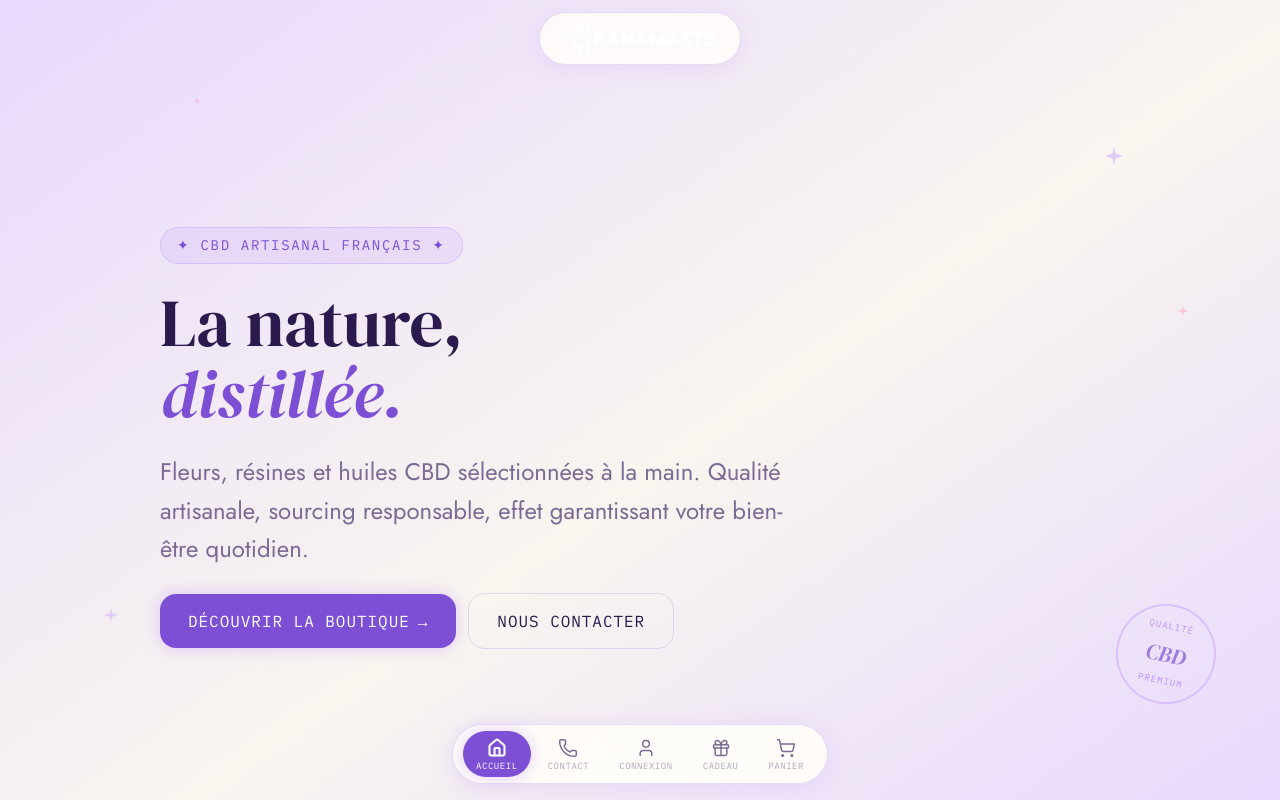
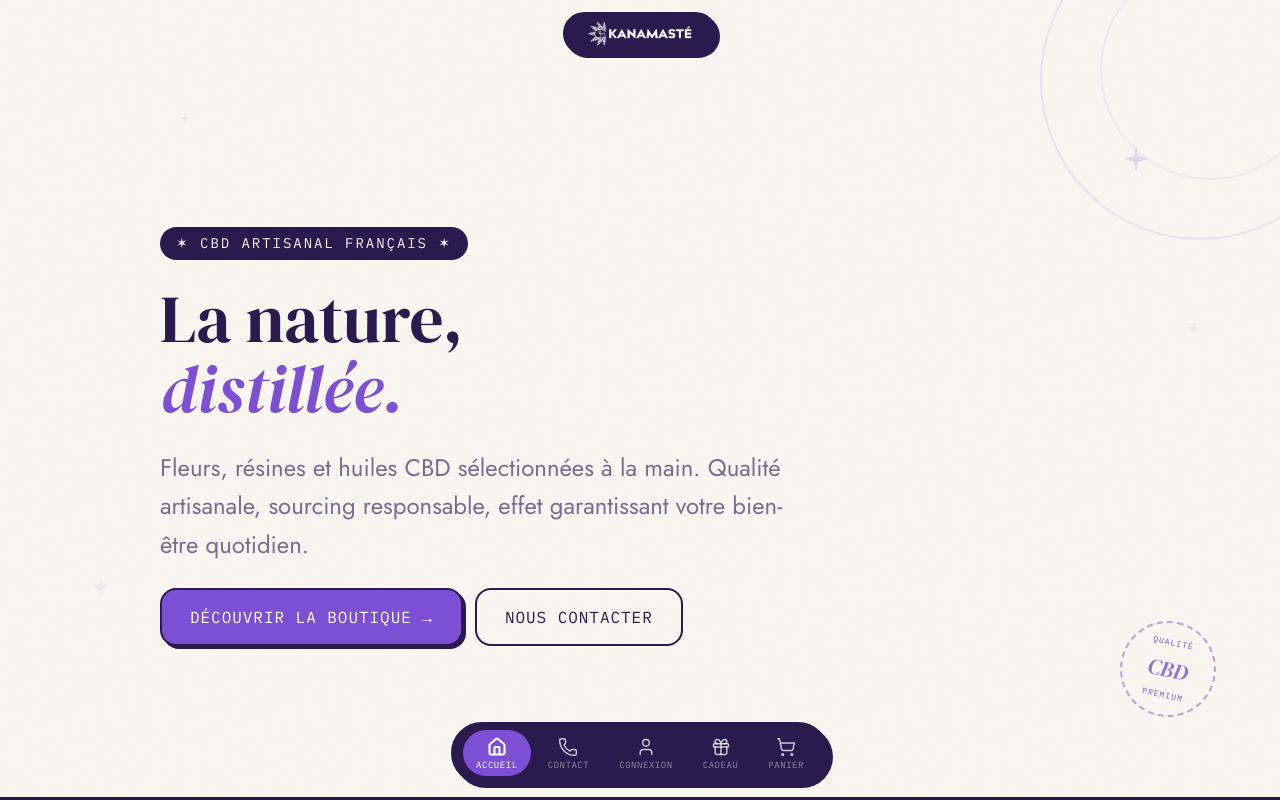
Before and after one commit to nxtex/kanamaste, a Next.js app: page / in a window 1280 px wide. Shown: the top 800 px of the page. Built offline with nearby package versions, Linux system fonts and the light colour scheme.

Commit message:
fix: dark pill nav background for white logo, remove all hero/section gradients

```diff
--- a/app/page.tsx
+++ b/app/page.tsx
@@ -7,12 +7,16 @@ export default function Home() {
     <>
       <FloatingNav />
       <main>
-        {/* HERO SECTION */}
+
+        {/* ── HERO ──
+            Flat cream background + retro dot-grid pattern.
+            NO gradient — the grid lines + grain texture create all the texture. */}
         <section
           className="retro-grain retro-grid-bg"
           style={{
             minHeight: '100dvh',
-            background: 'linear-gradient(145deg, var(--color-surface-lavande) 0%, var(--color-bg) 55%, var(--color-surface-lavande) 100%)',
+            /* Flat warm cream — no gradient */
+            background: 'var(--color-bg)',
             position: 'relative',
             overflow: 'hidden',
             display: 'flex',
@@ -20,20 +24,53 @@ export default function Home() {
             alignItems: 'center',
             justifyContent: 'center',
             padding: 'calc(var(--space-16) + 60px) var(--space-4) var(--space-12)',
+            /* Hard retro bottom border */
+            borderBottom: '3px solid var(--color-text)',
           }}
         >
-          {/* Sparkle decorations */}
+          {/* Four-pointed star decorations — retro stamp style */}
           <div aria-hidden style={{ position: 'absolute', inset: 0, overflow: 'hidden', pointerEvents: 'none' }}>
-            <svg style={{ position: 'absolute', top: '18%', right: '12%', opacity: 0.4 }} width="24" height="24" viewBox="0 0 24 24"><path d="M12 2L13.5 9.5L21 12L13.5 14.5L12 22L10.5 14.5L3 12L10.5 9.5Z" fill="#BD90FD"/></svg>
-            <svg style={{ position: 'absolute', top: '38%', right: '7%', opacity: 0.3 }} width="14" height="14" viewBox="0 0 24 24"><path d="M12 2L13.5 9.5L21 12L13.5 14.5L12 22L10.5 14.5L3 12L10.5 9.5Z" fill="#FF6B9D"/></svg>
-            <svg style={{ position: 'absolute', bottom: '22%', left: '8%', opacity: 0.35 }} width="18" height="18" viewBox="0 0 24 24"><path d="M12 2L13.5 9.5L21 12L13.5 14.5L12 22L10.5 14.5L3 12L10.5 9.5Z" fill="#BD90FD"/></svg>
-            <svg style={{ position: 'absolute', top: '12%', left: '15%', opacity: 0.25 }} width="10" height="10" viewBox="0 0 24 24"><path d="M12 2L13.5 9.5L21 12L13.5 14.5L12 22L10.5 14.5L3 12L10.5 9.5Z" fill="#FF6B9D"/></svg>
+            <svg style={{ position: 'absolute', top: '18%', right: '10%', opacity: 0.18 }} width="32" height="32" viewBox="0 0 24 24">
+              <path d="M12 2L13.5 9.5L21 12L13.5 14.5L12 22L10.5 14.5L3 12L10.5 9.5Z" fill="var(--color-primary)"/>
+            </svg>
+            <svg style={{ position: 'absolute', top: '40%', right: '6%', opacity: 0.12 }} width="18" height="18" viewBox="0 0 24 24">
+              <path d="M12 2L13.5 9.5L21 12L13.5 14.5L12 22L10.5 14.5L3 12L10.5 9.5Z" fill="var(--color-rose)"/>
+            </svg>
+            <svg style={{ position: 'absolute', bottom: '25%', left: '7%', opacity: 0.14 }} width="22" height="22" viewBox="0 0 24 24">
+              <path d="M12 2L13.5 9.5L21 12L13.5 14.5L12 22L10.5 14.5L3 12L10.5 9.5Z" fill="var(--color-lavande)"/>
+            </svg>
+            <svg style={{ position: 'absolute', top: '14%', left: '14%', opacity: 0.10 }} width="12" height="12" viewBox="0 0 24 24">
+              <path d="M12 2L13.5 9.5L21 12L13.5 14.5L12 22L10.5 14.5L3 12L10.5 9.5Z" fill="var(--color-primary)"/>
+            </svg>
+            {/* Large retro circle accent — top right corner */}
+            <div style={{
+              position: 'absolute',
+              top: -80,
+              right: -80,
+              width: 320,
+              height: 320,
+              borderRadius: '50%',
+              border: '2px solid rgba(124,79,212,0.12)',
+              pointerEvents: 'none',
+            }} />
+            <div style={{
+              position: 'absolute',
+              top: -40,
+              right: -40,
+              width: 220,
+              height: 220,
+              borderRadius: '50%',
+              border: '2px solid rgba(124,79,212,0.08)',
+              pointerEvents: 'none',
+            }} />
           </div>
 
           {/* Hero content */}
           <div style={{ position: 'relative', zIndex: 1, maxWidth: 'var(--content-default)', width: '100%', margin: '0 auto', display: 'flex', flexDirection: 'column', gap: 'var(--space-6)' }}>
-            <div style={{ display: 'inline-flex', alignItems: 'center', gap: 'var(--space-2)', background: 'rgba(189,144,253,0.15)', border: '1px solid rgba(189,144,253,0.35)', borderRadius: 'var(--radius-full)', padding: '6px 16px', width: 'fit-content' }}>
-              <span style={{ fontFamily: 'var(--font-mono)', fontSize: 'var(--text-xs)', color: 'var(--color-primary)', letterSpacing: '0.12em', textTransform: 'uppercase' }}>✦ CBD Artisanal Français ✦</span>
+
+            {/* Retro label badge */}
+            <div style={{ display: 'inline-flex', alignItems: 'center', gap: 'var(--space-2)', background: 'var(--color-text)', borderRadius: 'var(--radius-full)', padding: '5px 16px', width: 'fit-content' }}>
+              <span style={{ fontFamily: 'var(--font-mono)', fontSize: 'var(--text-xs)', color: 'var(--color-bg)', letterSpacing: '0.14em', textTransform: 'uppercase' }}>✶ CBD Artisanal Français ✶</span>
             </div>
 
             <h1 style={{ fontFamily: 'var(--font-display)', fontSize: 'var(--text-3xl)', fontWeight: 400, color: 'var(--color-text)', lineHeight: 1.05 }}>
@@ -52,41 +89,42 @@ export default function Home() {
                 background: 'var(--color-primary)', color: '#fff',
                 padding: '14px 28px', borderRadius: 'var(--radius-lg)', textDecoration: 'none',
                 display: 'inline-flex', alignItems: 'center', gap: 'var(--space-2)', whiteSpace: 'nowrap',
-                boxShadow: 'var(--glow-cta)',
+                border: '2px solid var(--color-text)',
+                boxShadow: '3px 3px 0 var(--color-text)',
               }}>
-                Découvrir la boutique <span aria-hidden>→</span>
+                Découvrir la boutique →
               </Link>
               <Link href="/contact" style={{
                 fontFamily: 'var(--font-mono)', fontSize: 'var(--text-sm)', letterSpacing: '0.06em', textTransform: 'uppercase',
                 background: 'transparent', color: 'var(--color-text)',
                 padding: '14px 28px', borderRadius: 'var(--radius-lg)', textDecoration: 'none',
-                border: '1.5px solid var(--color-border)', whiteSpace: 'nowrap',
+                border: '2px solid var(--color-text)', whiteSpace: 'nowrap',
               }}>
                 Nous contacter
               </Link>
             </div>
           </div>
 
-          {/* Hero stamp */}
-          <div aria-hidden style={{ position: 'absolute', bottom: '12%', right: '5%', width: 100, height: 100, borderRadius: '50%', border: '2px solid rgba(189,144,253,0.4)', display: 'flex', flexDirection: 'column', alignItems: 'center', justifyContent: 'center', gap: 2, transform: 'rotate(12deg)' }}>
-            <span style={{ fontFamily: 'var(--font-mono)', fontSize: 9, color: 'var(--color-lavande)', letterSpacing: '0.12em', textTransform: 'uppercase' }}>Qualité</span>
-            <span style={{ fontFamily: 'var(--font-display)', fontSize: 22, fontStyle: 'italic', color: 'var(--color-primary)', opacity: 0.7 }}>CBD</span>
-            <span style={{ fontFamily: 'var(--font-mono)', fontSize: 9, color: 'var(--color-lavande)', letterSpacing: '0.12em', textTransform: 'uppercase' }}>Premium</span>
+          {/* Retro quality stamp — bottom right */}
+          <div aria-hidden style={{ position: 'absolute', bottom: '10%', right: '5%', width: 96, height: 96, borderRadius: '50%', border: '2px dashed rgba(124,79,212,0.5)', display: 'flex', flexDirection: 'column', alignItems: 'center', justifyContent: 'center', gap: 2, transform: 'rotate(12deg)' }}>
+            <span style={{ fontFamily: 'var(--font-mono)', fontSize: 8, color: 'var(--color-primary)', letterSpacing: '0.14em', textTransform: 'uppercase' }}>Qualité</span>
+            <span style={{ fontFamily: 'var(--font-display)', fontSize: 22, fontStyle: 'italic', color: 'var(--color-primary)', opacity: 0.8 }}>CBD</span>
+            <span style={{ fontFamily: 'var(--font-mono)', fontSize: 8, color: 'var(--color-primary)', letterSpacing: '0.14em', textTransform: 'uppercase' }}>Premium</span>
           </div>
         </section>
 
         {/* VALUES BAND */}
-        <section style={{ background: 'var(--color-primary)', padding: 'var(--space-4) var(--space-4)', overflow: 'hidden' }}>
+        <section style={{ background: 'var(--color-surface-dark)', borderBottom: '3px solid var(--color-text)', padding: 'var(--space-4) var(--space-4)', overflow: 'hidden' }}>
           <div style={{ display: 'flex', gap: 'var(--space-8)', alignItems: 'center', flexWrap: 'wrap', justifyContent: 'center', maxWidth: 'var(--content-wide)', margin: '0 auto' }}>
             {[
-              { icon: '✦', label: 'Naturel & Biologique' },
+              { icon: '✶', label: 'Naturel & Biologique' },
               { icon: '◆', label: 'Sans THC' },
               { icon: '★', label: 'Livraison Rapide' },
               { icon: '♟', label: 'Test Laboratoire' },
               { icon: '▲', label: 'Sourcing Responsable' },
             ].map((item) => (
-              <span key={item.label} style={{ fontFamily: 'var(--font-mono)', fontSize: 'var(--text-xs)', letterSpacing: '0.1em', textTransform: 'uppercase', color: '#fff', display: 'flex', alignItems: 'center', gap: 'var(--space-2)', whiteSpace: 'nowrap' }}>
-                <span style={{ fontSize: 16, opacity: 0.7 }}>{item.icon}</span>
+              <span key={item.label} style={{ fontFamily: 'var(--font-mono)', fontSize: 'var(--text-xs)', letterSpacing: '0.1em', textTransform: 'uppercase', color: 'rgba(255,255,255,0.85)', display: 'flex', alignItems: 'center', gap: 'var(--space-2)', whiteSpace: 'nowrap' }}>
+                <span style={{ fontSize: 16, opacity: 0.7, color: 'var(--color-lavande)' }}>{item.icon}</span>
                 {item.label}
               </span>
             ))}
@@ -96,7 +134,7 @@ export default function Home() {
         {/* FEATURED PRODUCTS */}
         <section className="fade-in" style={{ padding: 'clamp(var(--space-12), 8vw, var(--space-20)) var(--space-4)', maxWidth: 'var(--content-wide)', margin: '0 auto' }}>
           <div style={{ marginBottom: 'var(--space-10)', display: 'flex', flexDirection: 'column', gap: 'var(--space-3)' }}>
-            <span style={{ fontFamily: 'var(--font-mono)', fontSize: 'var(--text-xs)', color: 'var(--color-primary)', letterSpacing: '0.16em', textTransform: 'uppercase' }}>✦ Collection</span>
+            <span style={{ fontFamily: 'var(--font-mono)', fontSize: 'var(--text-xs)', color: 'var(--color-primary)', letterSpacing: '0.16em', textTransform: 'uppercase' }}>✶ Collection</span>
             <h2 style={{ fontFamily: 'var(--font-display)', fontSize: 'var(--text-2xl)', fontWeight: 400, color: 'var(--color-text)', lineHeight: 1.1 }}>
               Nos <em style={{ fontStyle: 'italic', color: 'var(--color-primary)' }}>sélections</em>
             </h2>
@@ -117,18 +155,19 @@ export default function Home() {
               background: 'var(--color-primary)', color: '#fff',
               padding: '14px 36px', borderRadius: 'var(--radius-lg)', textDecoration: 'none',
               display: 'inline-flex', alignItems: 'center', gap: 'var(--space-2)',
-              boxShadow: 'var(--glow-cta)',
+              border: '2px solid var(--color-text)',
+              boxShadow: '3px 3px 0 var(--color-text)',
             }}>
-              Voir toute la boutique <span aria-hidden>→</span>
+              Voir toute la boutique →
             </Link>
           </div>
         </section>
 
-        {/* WHY KANAMASTE */}
-        <section className="fade-in" style={{ background: 'linear-gradient(160deg, var(--color-surface-lavande) 0%, var(--color-bg) 60%)', padding: 'clamp(var(--space-12), 7vw, var(--space-20)) var(--space-4)' }}>
+        {/* WHY KANAMASTE — flat surface-offset, no gradient */}
+        <section className="fade-in retro-grain" style={{ background: 'var(--color-surface-offset)', borderTop: '2px solid var(--color-border)', borderBottom: '2px solid var(--color-border)', padding: 'clamp(var(--space-12), 7vw, var(--space-20)) var(--space-4)' }}>
           <div style={{ maxWidth: 'var(--content-default)', margin: '0 auto', display: 'flex', flexDirection: 'column', gap: 'var(--space-10)' }}>
             <div style={{ textAlign: 'center' }}>
-              <span style={{ fontFamily: 'var(--font-mono)', fontSize: 'var(--text-xs)', color: 'var(--color-primary)', letterSpacing: '0.16em', textTransform: 'uppercase' }}>✦ Pourquoi nous ✦</span>
+              <span style={{ fontFamily: 'var(--font-mono)', fontSize: 'var(--text-xs)', color: 'var(--color-primary)', letterSpacing: '0.16em', textTransform: 'uppercase' }}>✶ Pourquoi nous ✶</span>
               <h2 style={{ fontFamily: 'var(--font-display)', fontSize: 'var(--text-2xl)', fontWeight: 400, marginTop: 'var(--space-3)', color: 'var(--color-text)' }}>
                 L&apos;artisanat<br /><em style={{ fontStyle: 'italic', color: 'var(--color-primary)' }}>au service du bien-être</em>
               </h2>
@@ -140,7 +179,7 @@ export default function Home() {
                 { num: '03', title: 'Discrétion garantie', text: 'Emballage neutre, expédition rapide depuis la France, livraison en 24–48h.' },
                 { num: '04', title: 'Expertise botanique', text: 'Notre équipe sélectionne chaque arôme et profil de terpènes pour un effet optimal.' },
               ].map((card) => (
-                <div key={card.num} style={{ background: 'var(--color-surface)', border: '1px solid var(--color-border)', borderRadius: 'var(--radius-xl)', padding: 'var(--space-6)', display: 'flex', flexDirection: 'column', gap: 'var(--space-3)', boxShadow: 'var(--shadow-md)' }}>
+                <div key={card.num} style={{ background: 'var(--color-surface)', border: '2px solid var(--color-text)', borderRadius: 'var(--radius-xl)', padding: 'var(--space-6)', display: 'flex', flexDirection: 'column', gap: 'var(--space-3)', boxShadow: '3px 3px 0 var(--color-text)' }}>
                   <span style={{ fontFamily: 'var(--font-mono)', fontSize: 'var(--text-2xl)', fontWeight: 500, color: 'var(--color-lavande)', lineHeight: 1 }}>{card.num}</span>
                   <h3 style={{ fontFamily: 'var(--font-display)', fontSize: 'var(--text-lg)', fontWeight: 400 }}>{card.title}</h3>
                   <p style={{ fontSize: 'var(--text-base)', color: 'var(--color-text-muted)', lineHeight: 1.6 }}>{card.text}</p>
@@ -150,13 +189,12 @@ export default function Home() {
           </div>
         </section>
 
-        {/* CTA BANNER */}
-        <section className="retro-grain" style={{ background: 'var(--color-surface-dark)', padding: 'clamp(var(--space-12), 8vw, var(--space-20)) var(--space-4)', textAlign: 'center' }}>
+        {/* CTA BANNER — flat dark, no gradient */}
+        <section className="retro-grain" style={{ background: 'var(--color-surface-dark)', borderTop: '3px solid var(--color-text)', padding: 'clamp(var(--space-12), 8vw, var(--space-20)) var(--space-4)', textAlign: 'center' }}>
           <div style={{ maxWidth: 'var(--content-narrow)', margin: '0 auto', display: 'flex', flexDirection: 'column', gap: 'var(--space-6)', alignItems: 'center', position: 'relative', zIndex: 1 }}>
-            {/* sparkles on dark */}
-            <svg aria-hidden style={{ position: 'absolute', top: '10%', right: '8%', opacity: 0.3 }} width="18" height="18" viewBox="0 0 24 24"><path d="M12 2L13.5 9.5L21 12L13.5 14.5L12 22L10.5 14.5L3 12L10.5 9.5Z" fill="#BD90FD"/></svg>
-            <svg aria-hidden style={{ position: 'absolute', bottom: '15%', left: '6%', opacity: 0.25 }} width="12" height="12" viewBox="0 0 24 24"><path d="M12 2L13.5 9.5L21 12L13.5 14.5L12 22L10.5 14.5L3 12L10.5 9.5Z" fill="#FF6B9D"/></svg>
-            <span style={{ fontFamily: 'var(--font-mono)', fontSize: 'var(--text-xs)', color: 'var(--color-lavande)', letterSpacing: '0.2em', textTransform: 'uppercase' }}>✦ Offre de bienvenue ✦</span>
+            <svg aria-hidden style={{ position: 'absolute', top: '10%', right: '8%', opacity: 0.25 }} width="18" height="18" viewBox="0 0 24 24"><path d="M12 2L13.5 9.5L21 12L13.5 14.5L12 22L10.5 14.5L3 12L10.5 9.5Z" fill="#BD90FD"/></svg>
+            <svg aria-hidden style={{ position: 'absolute', bottom: '15%', left: '6%', opacity: 0.2 }} width="12" height="12" viewBox="0 0 24 24"><path d="M12 2L13.5 9.5L21 12L13.5 14.5L12 22L10.5 14.5L3 12L10.5 9.5Z" fill="#FF6B9D"/></svg>
+            <span style={{ fontFamily: 'var(--font-mono)', fontSize: 'var(--text-xs)', color: 'var(--color-lavande)', letterSpacing: '0.2em', textTransform: 'uppercase' }}>✶ Offre de bienvenue ✶</span>
             <h2 style={{ fontFamily: 'var(--font-display)', fontSize: 'var(--text-2xl)', fontWeight: 400, color: 'var(--color-text-inverse)', lineHeight: 1.1 }}>
               &minus;15% sur votre<br />
               <em style={{ color: 'var(--color-lavande)', fontStyle: 'italic' }}>première commande</em>
@@ -168,7 +206,8 @@ export default function Home() {
               fontFamily: 'var(--font-mono)', fontSize: 'var(--text-sm)', letterSpacing: '0.1em', textTransform: 'uppercase',
               background: 'var(--color-lavande)', color: '#2A1A4E',
               padding: '14px 32px', borderRadius: 'var(--radius-lg)', textDecoration: 'none',
-              boxShadow: 'var(--glow-cta)',
+              border: '2px solid var(--color-lavande)',
+              boxShadow: '3px 3px 0 rgba(255,255,255,0.25)',
             }}>
               Créer mon compte
             </Link>
@@ -176,11 +215,11 @@ export default function Home() {
         </section>
 
         {/* FOOTER */}
-        <footer style={{ background: 'var(--color-surface-offset)', borderTop: '1px solid var(--color-border)', padding: 'var(--space-8) var(--space-4)' }}>
+        <footer style={{ background: 'var(--color-surface-offset)', borderTop: '2px solid var(--color-border)', padding: 'var(--space-8) var(--space-4)' }}>
           <div style={{ maxWidth: 'var(--content-wide)', margin: '0 auto', display: 'flex', flexWrap: 'wrap', gap: 'var(--space-4)', justifyContent: 'space-between', alignItems: 'center' }}>
             <span style={{ fontFamily: 'var(--font-display)', fontStyle: 'italic', fontSize: 'var(--text-lg)', color: 'var(--color-primary)', fontWeight: 400 }}>Kanamaste</span>
             <p style={{ fontSize: 'var(--text-xs)', color: 'var(--color-text-faint)', fontFamily: 'var(--font-mono)', letterSpacing: '0.06em' }}>
-              © {new Date().getFullYear()} Kanamaste. Produits légaux ≤ 0.3% THC. Réservé aux adultes.
+              &copy; {new Date().getFullYear()} Kanamaste. Produits légaux ≤ 0.3% THC. Réservé aux adultes.
             </p>
             <nav style={{ display: 'flex', gap: 'var(--space-4)' }} aria-label="Liens footer">
               {['CGV', 'Mentions légales', 'Contact'].map(link => (
--- a/components/FloatingNav.tsx
+++ b/components/FloatingNav.tsx
@@ -44,8 +44,19 @@ export default function FloatingNav() {
       <CartModal open={cartOpen} onClose={() => setCartOpen(false)} />
       <GiftsModal open={giftsOpen} onClose={() => setGiftsOpen(false)} />
 
-      {/* ── FIXED LOGO — top center */}
-      <div style={{ position: 'fixed', top: 'var(--space-3)', left: 0, right: 0, display: 'flex', justifyContent: 'center', zIndex: 60, pointerEvents: 'none' }}>
+      {/* ── LOGO — fixed top-centre, dark pill so white logo is visible */}
+      <div
+        style={{
+          position: 'fixed',
+          top: 'var(--space-3)',
+          left: 0,
+          right: 0,
+          display: 'flex',
+          justifyContent: 'center',
+          zIndex: 60,
+          pointerEvents: 'none',
+        }}
+      >
         <Link
           href="/"
           aria-label="Kanamaste — Accueil"
@@ -53,27 +64,38 @@ export default function FloatingNav() {
             pointerEvents: 'auto',
             display: 'inline-flex',
             alignItems: 'center',
+            justifyContent: 'center',
             textDecoration: 'none',
-            background: 'rgba(255,253,249,0.85)',
-            border: '1.5px solid var(--color-border)',
+            background: 'var(--color-surface-dark)',
+            border: '2px solid var(--color-text)',
             borderRadius: 'var(--radius-full)',
             padding: '6px 20px',
-            boxShadow: '0 4px 20px rgba(189,144,253,0.18)',
-            backdropFilter: 'blur(12px)',
+            boxShadow: '3px 3px 0 var(--color-text)',
           }}
         >
-          <Image src="/logo1.png" alt="Kanamaste" width={160} height={56} priority className="logo-img" style={{ objectFit: 'contain', display: 'block' }} />
+          <Image
+            src="/logo1.png"
+            alt="Kanamaste"
+            width={110}
+            height={44}
+            priority
+            style={{ objectFit: 'contain' }}
+          />
         </Link>
       </div>
 
-      <style>{`
-        .logo-img { width: 110px; height: auto; }
-        @media (min-width: 768px) { .logo-img { width: 160px; } }
-      `}</style>
-
       {/* ── FLOATING BOTTOM NAV */}
       <div
-        style={{ position: 'fixed', bottom: 'var(--space-4)', left: 0, right: 0, display: 'flex', justifyContent: 'center', zIndex: 50, pointerEvents: 'none' }}
+        style={{
+          position: 'fixed',
+          bottom: 'var(--space-4)',
+          left: 0,
+          right: 0,
+          display: 'flex',
+          justifyContent: 'center',
+          zIndex: 50,
+          pointerEvents: 'none',
+        }}
         aria-label="Navigation principale"
       >
         <AnimatePresence>
@@ -85,15 +107,16 @@ export default function FloatingNav() {
               exit={{ y: 100, opacity: 0 }}
               transition={{ type: 'spring', stiffness: 320, damping: 28 }}
               style={{
-                background: 'rgba(255,253,249,0.92)',
-                border: '1.5px solid var(--color-border)',
+                /* Dark pill — same deep purple as logo pill for consistency */
+                background: 'var(--color-surface-dark)',
+                border: '2px solid var(--color-text)',
                 borderRadius: 'var(--radius-full)',
                 padding: '6px 10px',
                 display: 'flex',
                 alignItems: 'center',
                 gap: 'var(--space-1)',
-                boxShadow: '0 4px 24px rgba(189,144,253,0.22)',
-                backdropFilter: 'blur(16px)',
+                boxShadow: '4px 4px 0 var(--color-text)',
+                backdropFilter: 'blur(12px)',
                 whiteSpace: 'nowrap',
                 pointerEvents: 'auto',
               }}
@@ -116,27 +139,41 @@ export default function FloatingNav() {
                       padding: '7px 13px',
                       borderRadius: 'var(--radius-full)',
                       background: isActive ? 'var(--color-primary)' : 'transparent',
-                      color: isActive ? '#fff' : 'var(--color-text-muted)',
+                      color: isActive ? '#fff' : 'rgba(255,255,255,0.75)',
                       minWidth: 44,
                       minHeight: 44,
                       cursor: 'pointer',
                       transition: 'background 0.18s, color 0.18s',
-                      boxShadow: isActive ? 'var(--glow-cta)' : 'none',
                     }}
                   >
                     <Icon size={20} strokeWidth={isActive ? 2.5 : 1.8} />
-                    <span style={{ fontSize: 9, fontFamily: 'var(--font-mono)', letterSpacing: '0.06em', textTransform: 'uppercase', opacity: isActive ? 1 : 0.6, lineHeight: 1 }}>
-                      {item.label}
-                    </span>
+                    <span style={{
+                      fontSize: 9,
+                      fontFamily: 'var(--font-stamp)',
+                      letterSpacing: '0.06em',
+                      textTransform: 'uppercase',
+                      opacity: isActive ? 1 : 0.65,
+                      lineHeight: 1,
+                    }}>{item.label}</span>
                   </motion.div>
                 )
 
                 return isModal ? (
-                  <button key={item.label} onClick={() => handleNavClick(item.modal)} aria-label={item.label} style={{ textDecoration: 'none', background: 'none', border: 'none', padding: 0 }}>
+                  <button
+                    key={item.label}
+                    onClick={() => handleNavClick(item.modal)}
+                    aria-label={item.label}
+                    style={{ textDecoration: 'none', background: 'none', border: 'none', padding: 0 }}
+                  >
                     {inner}
                   </button>
                 ) : (
-                  <Link key={item.label} href={item.href!} aria-label={item.label} style={{ textDecoration: 'none' }}>
+                  <Link
+                    key={item.label}
+                    href={item.href!}
+                    aria-label={item.label}
+                    style={{ textDecoration: 'none' }}
+                  >
                     {inner}
                   </Link>
                 )
```
